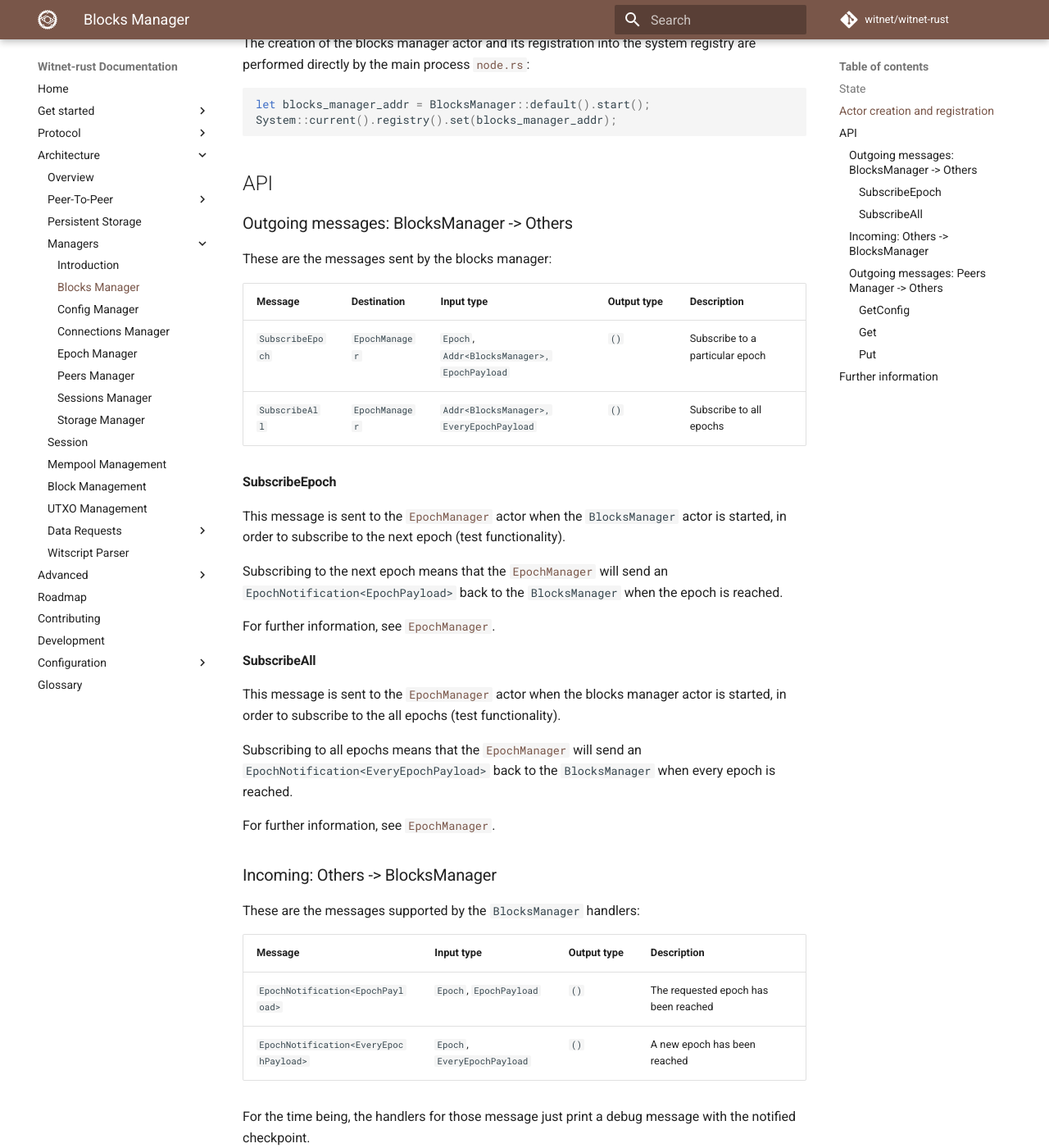
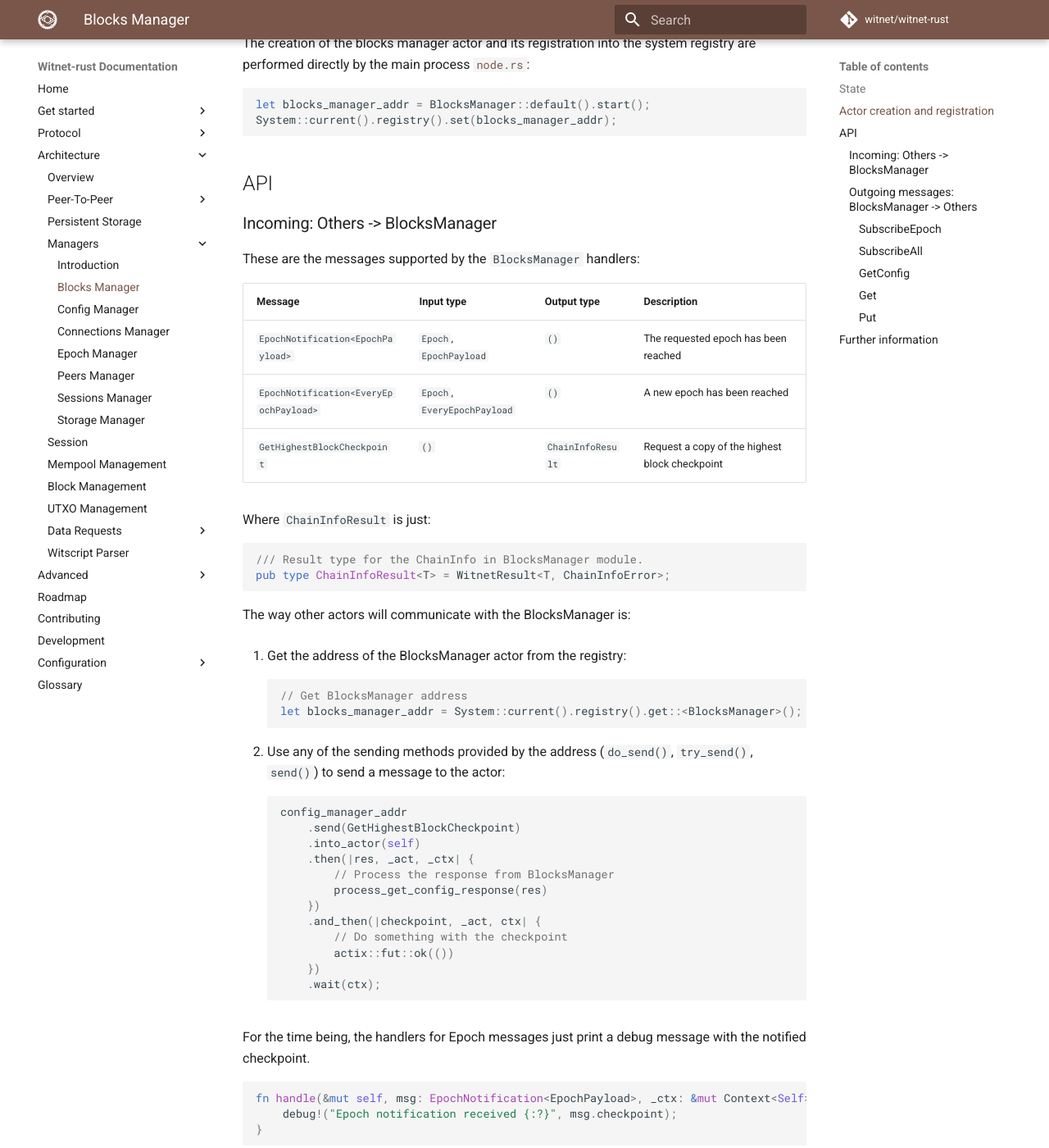
Before and after one commit to witnet/witnet-rust, an MkDocs documentation site: the page built from docs/architecture/managers/blocks-manager.md, in a window 1280 px wide and 1400 px high, scrolled down 844 px. Shown: the whole window at 82% size. Built offline with MkDocs 1.6.1 and Material for MkDocs 9.7.7, drawn with Linux system fonts in a browser that asks for light colours; comment, search, counter and statistics services are not loaded; some of the changed text lies outside the part shown.

Commit message:
docs(core): Add doc about GetHighestBlockChechpoint msg in BlocksManager

````diff
--- a/docs/architecture/managers/blocks-manager.md
+++ b/docs/architecture/managers/blocks-manager.md
@@ -35,14 +35,68 @@ System::current().registry().set(blocks_manager_addr);
 
 ## API
 
+### Incoming: Others -> BlocksManager
+
+These are the messages supported by the `BlocksManager` handlers:
+
+| Message                                   | Input type                    | Output type              | Description                                    |
+|-------------------------------------------|-------------------------------|--------------------------| -----------------------------------------------|
+| `EpochNotification<EpochPayload>`         | `Epoch`, `EpochPayload`       | `()`                     | The requested epoch has been reached           |
+| `EpochNotification<EveryEpochPayload>`    | `Epoch`, `EveryEpochPayload`  | `()`                     | A new epoch has been reached                   |
+| `GetHighestBlockCheckpoint`               | `()`                          | `ChainInfoResult`        | Request a copy of the highest block checkpoint |
+
+Where `ChainInfoResult` is just:
+
+``` rust
+/// Result type for the ChainInfo in BlocksManager module.
+pub type ChainInfoResult<T> = WitnetResult<T, ChainInfoError>;
+```
+
+The way other actors will communicate with the BlocksManager is:
+
+1. Get the address of the BlocksManager actor from the registry:
+
+    ```rust
+    // Get BlocksManager address
+    let blocks_manager_addr = System::current().registry().get::<BlocksManager>();
+    ```
+
+2. Use any of the sending methods provided by the address (`do_send()`, `try_send()`, `send()`) to send a message to the actor:
+
+    ```rust
+    config_manager_addr
+        .send(GetHighestBlockCheckpoint)
+        .into_actor(self)
+        .then(|res, _act, _ctx| {
+            // Process the response from BlocksManager
+            process_get_config_response(res)
+        })
+        .and_then(|checkpoint, _act, ctx| {
+            // Do something with the checkpoint
+            actix::fut::ok(())
+        })
+        .wait(ctx);
+    ```
+
+For the time being, the handlers for Epoch messages just print a debug message with the notified
+checkpoint.
+
+```rust
+fn handle(&mut self, msg: EpochNotification<EpochPayload>, _ctx: &mut Context<Self>) {
+    debug!("Epoch notification received {:?}", msg.checkpoint);
+}
+```
 ### Outgoing messages: BlocksManager -> Others
 
 These are the messages sent by the blocks manager:
 
-| Message           | Destination       | Input type                                    | Output type   | Description                       |
-|-------------------|-------------------|-----------------------------------------------|---------------|-----------------------------------|
-| `SubscribeEpoch`  | `EpochManager`    | `Epoch`, `Addr<BlocksManager>, EpochPayload`  | `()`          | Subscribe to a particular epoch   |
-| `SubscribeAll`    | `EpochManager`    | `Addr<BlocksManager>, EveryEpochPayload`      | `()`          | Subscribe to all epochs           |
+| Message           | Destination       | Input type                                    | Output type                 | Description                       |
+|-------------------|-------------------|-----------------------------------------------|-----------------------------|-----------------------------------|
+| `SubscribeEpoch`  | `EpochManager`    | `Epoch`, `Addr<BlocksManager>, EpochPayload`  | `()`                        | Subscribe to a particular epoch   |
+| `SubscribeAll`    | `EpochManager`    | `Addr<BlocksManager>, EveryEpochPayload`      | `()`                        | Subscribe to all epochs           |
+| `GetConfig`       | `ConfigManager`   | `()`                                          | `Result<Config, io::Error>` | Request the configuration         |
+| `Get`             | `StorageManager`  | `&'static [u8]`                               | `StorageResult<Option<T>>`  | Wrapper to Storage `get()` method |
+| `Put`             | `StorageManager`  | `&'static [u8]`, `Vec<u8>`                    | `StorageResult<()>`         | Wrapper to Storage `put()` method |
 
 #### SubscribeEpoch
 
@@ -64,34 +118,6 @@ Subscribing to all epochs means that the [`EpochManager`][epoch_manager] will se
 
 For further information, see [`EpochManager`][epoch_manager].
 
-### Incoming: Others -> BlocksManager
-
-These are the messages supported by the `BlocksManager` handlers:
-
-| Message                                   | Input type                    | Output type   | Description                           |
-|-------------------------------------------|-------------------------------|---------------| --------------------------------------|
-| `EpochNotification<EpochPayload>`         | `Epoch`, `EpochPayload`       | `()`          | The requested epoch has been reached  |
-| `EpochNotification<EveryEpochPayload>`    | `Epoch`, `EveryEpochPayload`  | `()`          | A new epoch has been reached          |
-
-For the time being, the handlers for those message just print a debug message with the notified
-checkpoint.
-
-```rust
-fn handle(&mut self, msg: EpochNotification<EpochPayload>, _ctx: &mut Context<Self>) {
-    debug!("Epoch notification received {:?}", msg.checkpoint);
-}
-```
-
-### Outgoing messages: Peers Manager -> Others
-
-These are the messages sent by the peers manager:
-
-| Message     | Destination       | Input type                                | Output type                 | Description                               |
-| ----------- | ----------------- | ----------------------------------------- | --------------------------- | ----------------------------------------- |
-| `GetConfig` | `ConfigManager`   | `()`                                      | `Result<Config, io::Error>` | Request the configuration                 |
-| `Get`       | `StorageManager`  | `&'static [u8]`                           | `StorageResult<Option<T>>`  | Wrapper to Storage `get()` method         |
-| `Put`       | `StorageManager`  | `&'static [u8]`, `Vec<u8>`                | `StorageResult<()>`         | Wrapper to Storage `put()` method         |
-
 #### GetConfig
 
 This message is sent to the [`ConfigManager`][config_manager] actor when the peers manager actor is started.
@@ -109,7 +135,6 @@ The return value is a `ChainInfo` structure from the storage which are added to
 This message is sent to the [`StorageManager`][storage_manager] actor to persist the `ChainInfo` structure
 
 The return value is used to check if the storage process has been successful.
-
 ## Further information
 
 The full source code of the `BlocksManager` can be found at [`blocks_manager.rs`][blocks_manager].
````
